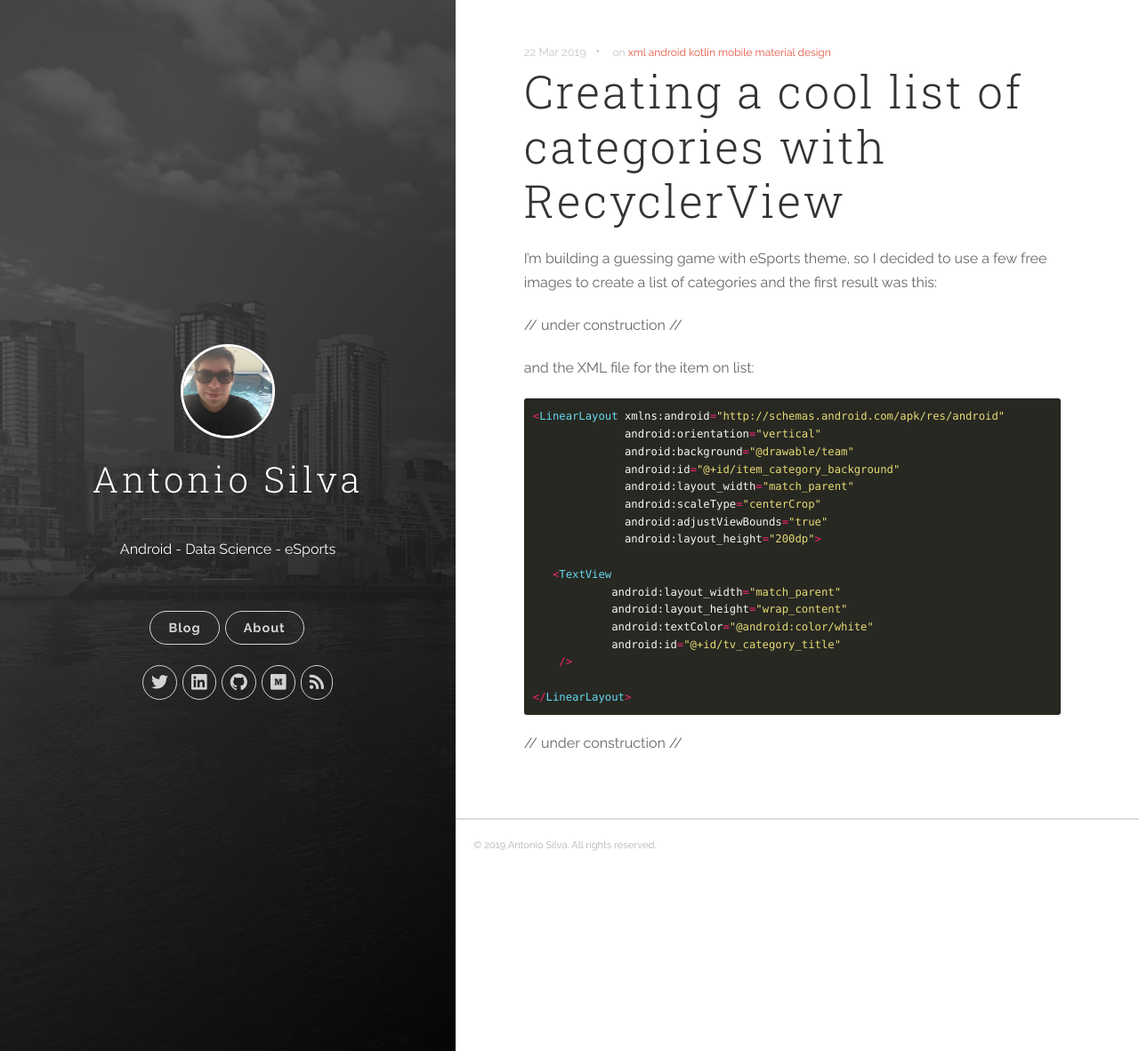
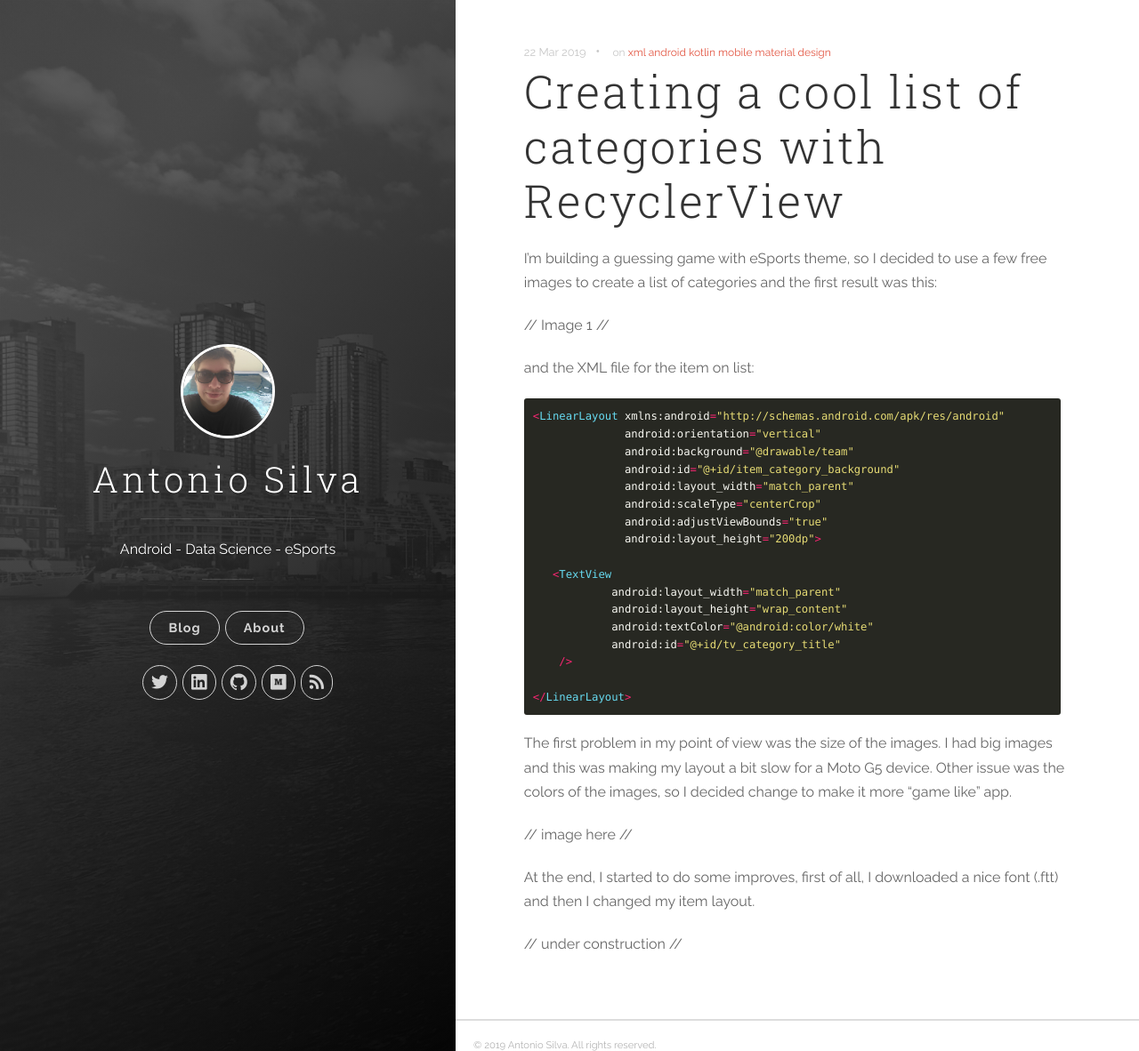
Before and after one commit to antoniosj/antoniosj.github.io, a Jekyll site: the page built from _posts/2019-02-24-recyclerview.markdown, in a window 1280 px wide and 1182 px high. Shown: the whole window at 89% size. Built offline with Jekyll 4.4.1, drawn with Linux system fonts in a browser that asks for light colours.

Commit message:
Update 2019-02-24-recyclerview.markdown

```diff
--- a/_posts/2019-02-24-recyclerview.markdown
+++ b/_posts/2019-02-24-recyclerview.markdown
@@ -7,7 +7,7 @@ tags: [xml, android, kotlin, mobile, material design]
 
 I'm building a guessing game with eSports theme, so I decided to use a few free images to create a list of categories and the first result was this:
 
-// under construction //
+// Image 1 //
 
 and the XML file for the item on list:
 
@@ -33,5 +33,10 @@ and the XML file for the item on list:
 
 {% endhighlight %}
 
+The first problem in my point of view was the size of the images. I had big images and this was making my layout a bit slow for a Moto G5 device. Other issue was the colors of the images, so I decided change to make it more "game like" app.
+
+// image here //
+
+At the end, I started to do some improves, first of all, I downloaded a nice font (.ftt) and then I changed my item layout.
 
 // under construction //
```
